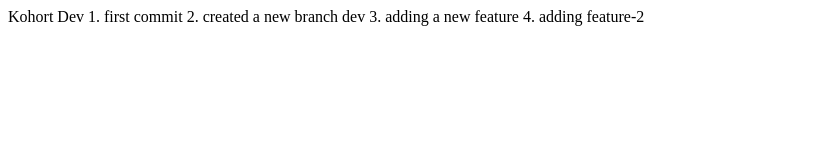
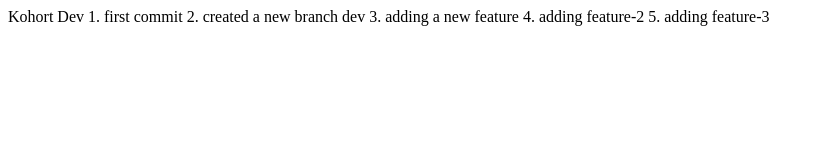
Before and after one commit to surajlifeean/aplifyPOC, a plain HTML site: page index.html in a window 1280 px wide. Shown: the whole page, without its empty margins (0-824 px from the left). Drawn offline with Linux system fonts and the light colour scheme.

Commit message:
new feature-3 added

```diff
--- a/index.html
+++ b/index.html
@@ -14,6 +14,8 @@ Kohort Dev
 2. created a new branch dev
 3. adding a new feature
 4. adding feature-2
+5. adding feature-3
+
 
 </BODY>
 
```
